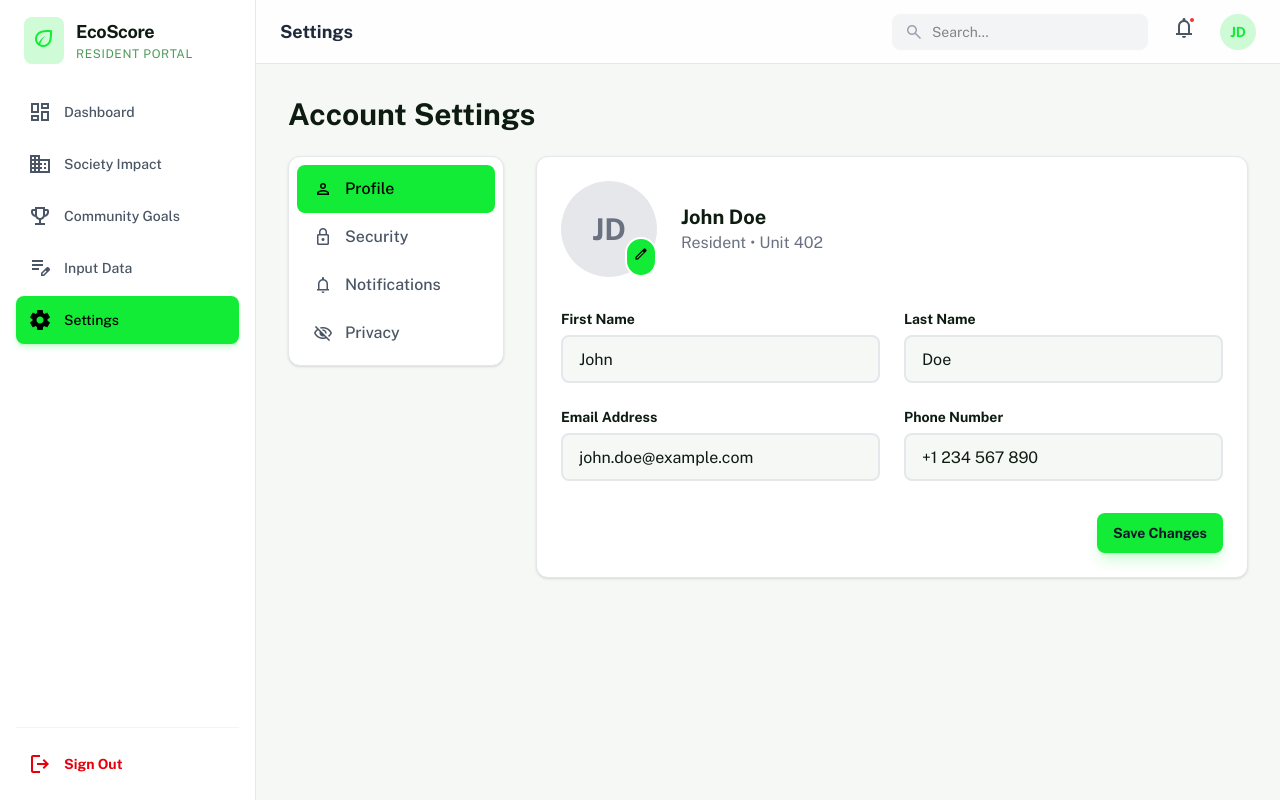
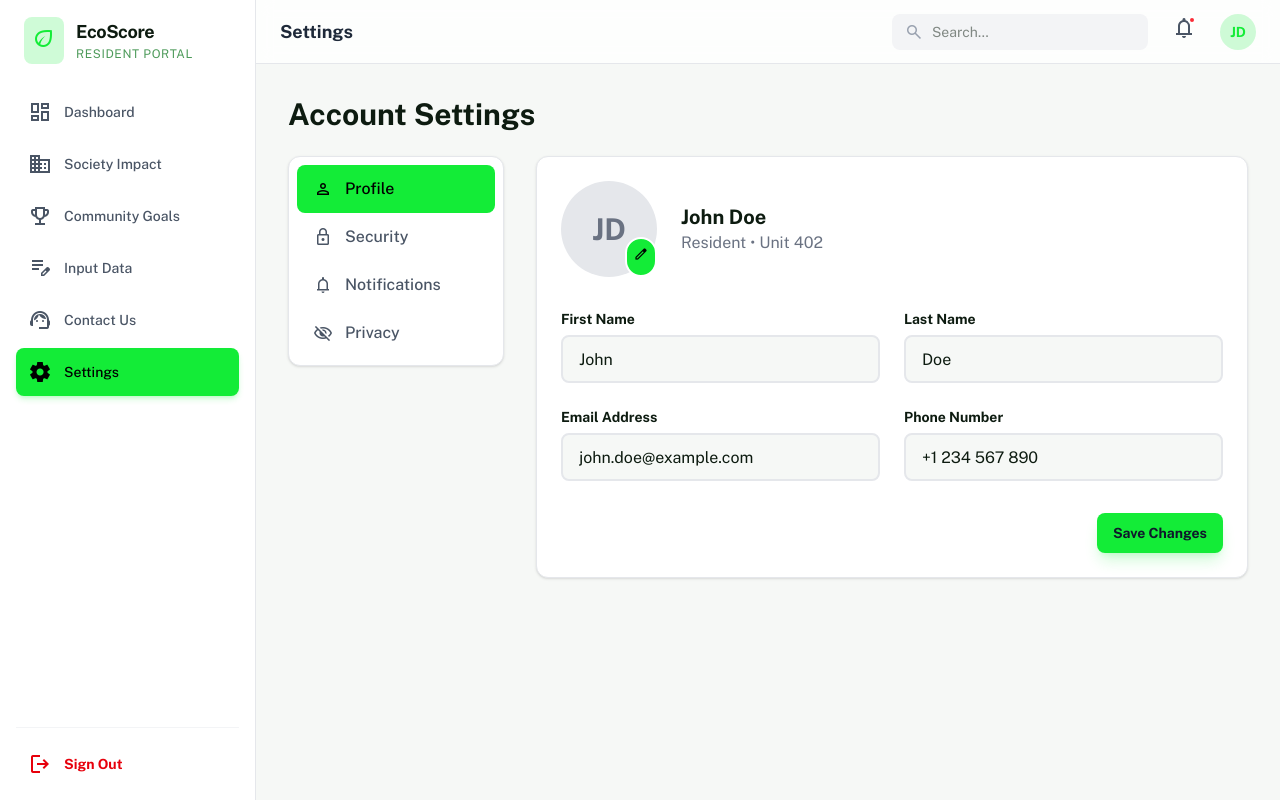
Before and after one commit to Ashmit72061/Tech-Savies-dev-Duel-, a React (Vite) app in the folder Frontend/: page /resident/settings in a window 1280 px wide. Built offline with nearby package versions, Linux system fonts and the light colour scheme.

Commit message:
Add 'Contact Us' link to resident sidebar

```diff
--- a/Frontend/src/components/molecules/Sidebar.jsx
+++ b/Frontend/src/components/molecules/Sidebar.jsx
@@ -6,14 +6,20 @@ import Icon from '../atoms/Icon';
 export default function Sidebar({ role = 'resident', isOpen, onClose }) {
     const location = useLocation();
 
+    /* ================= RESIDENT LINKS ================= */
     const residentLinks = [
         { name: 'Dashboard', icon: 'dashboard', path: '/resident' },
         { name: 'Society Impact', icon: 'domain', path: '/resident/impact' },
         { name: 'Community Goals', icon: 'emoji_events', path: '/resident/goals' },
         { name: 'Input Data', icon: 'edit_note', path: '/resident/input' },
+
+        // ✅ NEW CONTACT US LINK
+        { name: 'Contact Us', icon: 'support_agent', path: '/resident/contact' },
+
         { name: 'Settings', icon: 'settings', path: '/resident/settings' },
     ];
 
+    /* ================= ADMIN LINKS ================= */
     const adminLinks = [
         { name: 'Dashboard', icon: 'dashboard', path: '/admin' },
         { name: 'Societies', icon: 'apartment', path: '/admin/societies' },
@@ -26,7 +32,7 @@ export default function Sidebar({ role = 'resident', isOpen, onClose }) {
 
     return (
         <>
-            {/* Mobile Overlay */}
+            {/* ================= MOBILE OVERLAY ================= */}
             {isOpen && (
                 <div
                     className="fixed inset-0 bg-black/50 z-30 lg:hidden"
@@ -34,28 +40,38 @@ export default function Sidebar({ role = 'resident', isOpen, onClose }) {
                 />
             )}
 
-            {/* Sidebar Container */}
-            <aside className={clsx(
-                "fixed lg:static inset-y-0 left-0 z-40 w-64 bg-surface-light dark:bg-surface-dark border-r border-gray-200 dark:border-gray-800 transition-transform duration-300 transform",
-                isOpen ? "translate-x-0" : "-translate-x-full lg:translate-x-0"
-            )}>
+            {/* ================= SIDEBAR ================= */}
+            <aside
+                className={clsx(
+                    "fixed lg:static inset-y-0 left-0 z-40 w-64 bg-surface-light dark:bg-surface-dark border-r border-gray-200 dark:border-gray-800 transition-transform duration-300 transform",
+                    isOpen ? "translate-x-0" : "-translate-x-full lg:translate-x-0"
+                )}
+            >
                 <div className="h-full flex flex-col justify-between p-4">
+
+                    {/* ================= TOP SECTION ================= */}
                     <div className="flex flex-col gap-6">
-                        {/* Logo Area */}
+
+                        {/* Logo */}
                         <div className="flex items-center gap-3 px-2 h-12">
                             <div className="bg-primary/20 p-2 rounded-lg">
                                 <Icon name="eco" className="text-primary" />
                             </div>
                             <div>
-                                <h1 className="text-lg font-bold tracking-tight text-text-main dark:text-white">EcoScore</h1>
-                                <p className="text-xs text-text-secondary uppercase tracking-wider">{role} Portal</p>
+                                <h1 className="text-lg font-bold tracking-tight text-text-main dark:text-white">
+                                    EcoScore
+                                </h1>
+                                <p className="text-xs text-text-secondary uppercase tracking-wider">
+                                    {role} Portal
+                                </p>
                             </div>
                         </div>
 
-                        {/* Navigation Links */}
+                        {/* Navigation */}
                         <nav className="flex flex-col gap-1">
                             {links.map((link) => {
                                 const isActive = location.pathname === link.path;
+
                                 return (
                                     <Link
                                         key={link.path}
@@ -66,7 +82,7 @@ export default function Sidebar({ role = 'resident', isOpen, onClose }) {
                                                 ? "bg-primary text-black font-bold shadow-md shadow-primary/20"
                                                 : "text-gray-600 dark:text-gray-300 hover:bg-gray-100 dark:hover:bg-white/5"
                                         )}
-                                        onClick={() => onClose && onClose()} // Close on mobile click
+                                        onClick={() => onClose && onClose()}
                                     >
                                         <Icon name={link.icon} filled={isActive} />
                                         <span>{link.name}</span>
@@ -76,9 +92,12 @@ export default function Sidebar({ role = 'resident', isOpen, onClose }) {
                         </nav>
                     </div>
 
-                    {/* User Profile / Logout */}
+                    {/* ================= LOGOUT ================= */}
                     <div className="border-t border-gray-100 dark:border-gray-800 pt-4">
-                        <Link to={role === 'admin' ? '/admin/login' : '/resident/login'} className="flex items-center gap-3 px-3 py-2 rounded-lg text-red-600 hover:bg-red-50 dark:hover:bg-red-900/10 transition-colors">
+                        <Link
+                            to={role === 'admin' ? '/admin/login' : '/resident/login'}
+                            className="flex items-center gap-3 px-3 py-2 rounded-lg text-red-600 hover:bg-red-50 dark:hover:bg-red-900/10 transition-colors"
+                        >
                             <Icon name="logout" />
                             <span className="font-bold text-sm">Sign Out</span>
                         </Link>
```
